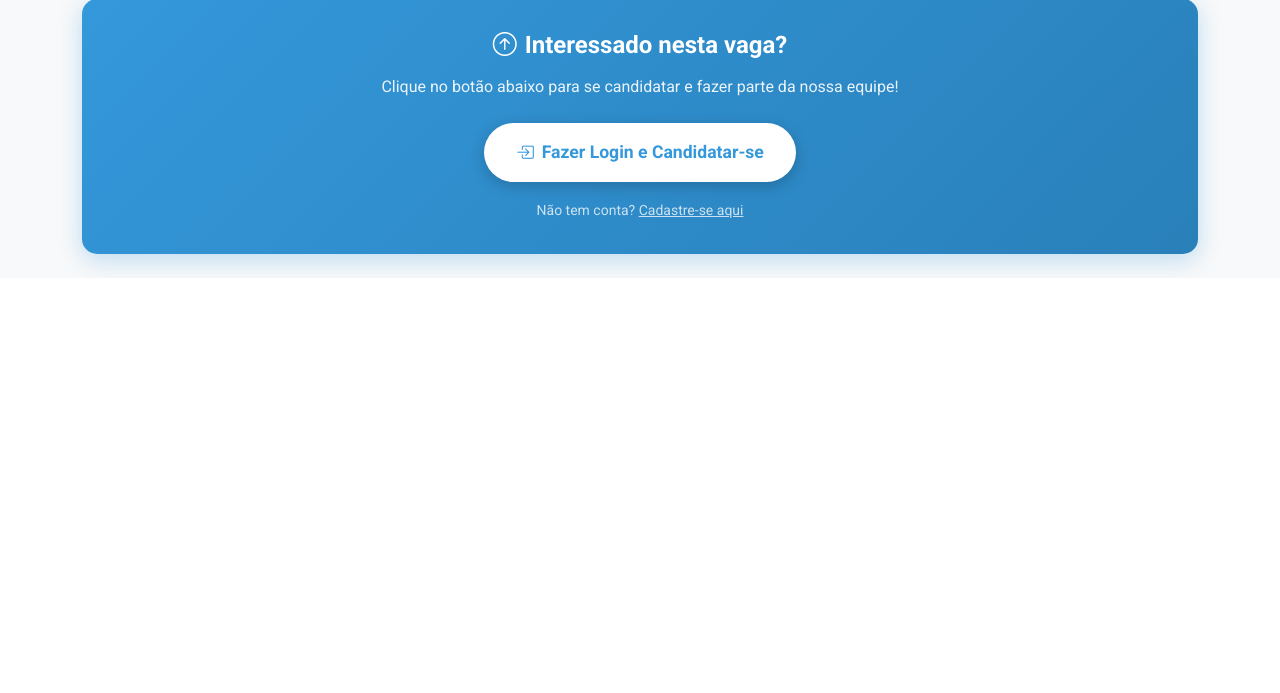
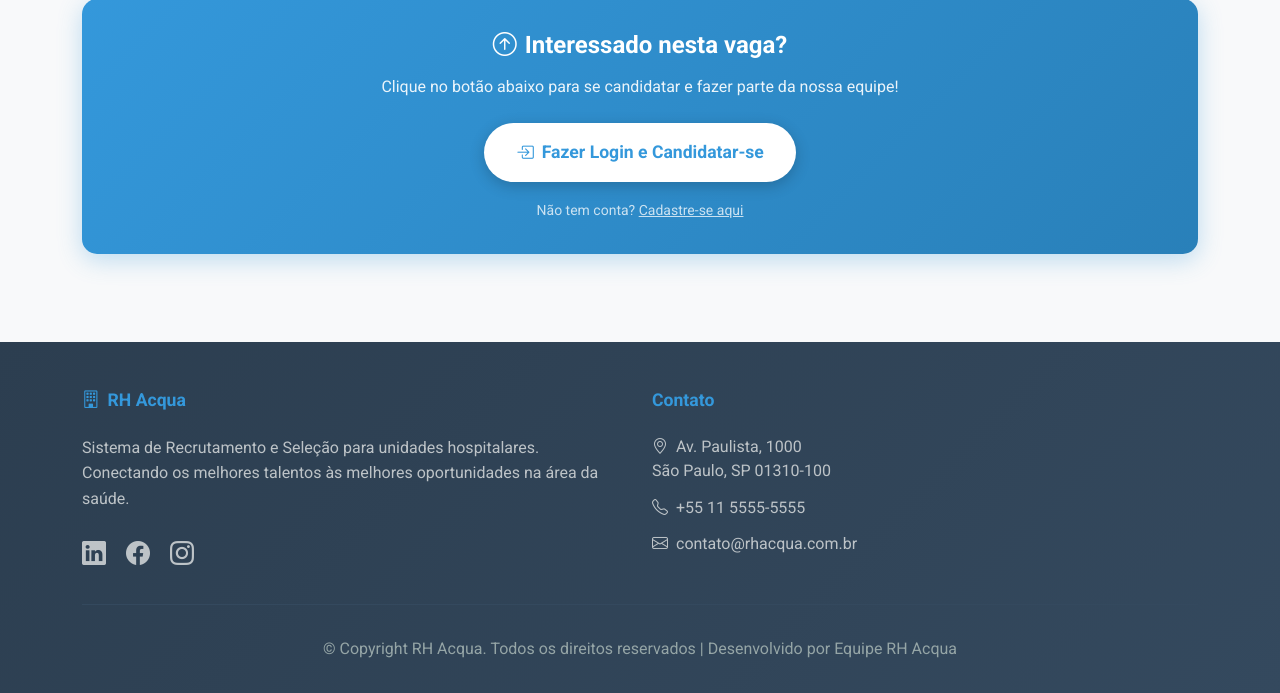
Before and after one commit to bblackbeans/rh-acqua, a Django app: template vacancies/templates/vacancies/public_vacancy_detail.html in a window 1280 px wide. Shown: the part 685-1378 px from the top of the page. Before the commit the page ends 961 px from the top, so only its background shows below. Run offline with Django 5.2, Linux system fonts and the light colour scheme; the template is opened without the code that fills it, so the values that code supplies are empty.

Commit message:
feat: adiciona footer de volta ao template da vaga pública para manter consistência visual

```diff
--- a/vacancies/templates/vacancies/public_vacancy_detail.html
+++ b/vacancies/templates/vacancies/public_vacancy_detail.html
@@ -239,6 +239,73 @@
     .info-card:hover {
         transform: translateY(-2px);
         box-shadow: 0 5px 20px rgba(0,0,0,0.12);
+    }
+
+    /* Footer Moderno */
+    .footer-modern {
+        background: linear-gradient(135deg, #2c3e50 0%, #34495e 100%);
+        color: white;
+        padding: 3rem 0 2rem;
+        margin-top: 4rem;
+    }
+
+    .footer-modern .footer-section h5 {
+        color: #3498db;
+        font-weight: 600;
+        margin-bottom: 1.5rem;
+        font-size: 1.1rem;
+    }
+
+    .footer-description {
+        color: #bdc3c7 !important;
+        line-height: 1.6;
+        margin-bottom: 1.5rem;
+    }
+
+    .footer-modern .contact-list {
+        list-style: none;
+        padding: 0;
+    }
+
+    .footer-modern .contact-list li {
+        margin-bottom: 0.8rem;
+        color: #bdc3c7 !important;
+    }
+
+    .footer-modern .social-links a {
+        color: #bdc3c7;
+        font-size: 1.5rem;
+        margin-right: 1rem;
+        transition: color 0.3s ease;
+    }
+
+    .footer-modern .social-links a:hover {
+        color: #3498db;
+    }
+
+    .footer-modern .footer-bottom {
+        border-top: 1px solid #34495e;
+        padding-top: 2rem;
+        margin-top: 2rem;
+        text-align: center;
+        color: #95a5a6 !important;
+    }
+
+    /* Responsividade do Footer */
+    @media (max-width: 768px) {
+        .footer-modern {
+            padding: 2rem 0 1rem;
+        }
+
+        .footer-section {
+            text-align: center;
+            margin-bottom: 2rem;
+        }
+
+        .social-links {
+            justify-content: center;
+            display: flex;
+        }
     }
     </style>
 </head>
@@ -506,6 +573,36 @@
         {% endif %}
     </div>
 
+    <!-- Footer -->
+    <footer class="footer-modern">
+        <div class="container">
+            <div class="row">
+                <div class="col-lg-6 col-md-6 footer-section">
+                    <h5><i class="bi bi-building me-2"></i>RH Acqua</h5>
+                    <p class="footer-description">Sistema de Recrutamento e Seleção para unidades hospitalares. Conectando os melhores talentos às melhores oportunidades na área da saúde.</p>
+                    <div class="social-links">
+                        <a href="#" aria-label="LinkedIn"><i class="bi bi-linkedin"></i></a>
+                        <a href="#" aria-label="Facebook"><i class="bi bi-facebook"></i></a>
+                        <a href="#" aria-label="Instagram"><i class="bi bi-instagram"></i></a>
+                    </div>
+                </div>
+
+                <div class="col-lg-6 col-md-6 footer-section">
+                    <h5>Contato</h5>
+                    <ul class="contact-list">
+                        <li><i class="bi bi-geo-alt me-2"></i>Av. Paulista, 1000<br>São Paulo, SP 01310-100</li>
+                        <li><i class="bi bi-telephone me-2"></i>+55 11 5555-5555</li>
+                        <li><i class="bi bi-envelope me-2"></i>contato@rhacqua.com.br</li>
+                    </ul>
+                </div>
+            </div>
+
+            <div class="footer-bottom">
+                <p class="mb-0">&copy; Copyright RH Acqua. Todos os direitos reservados | Desenvolvido por Equipe RH Acqua</p>
+            </div>
+        </div>
+    </footer>
+
     <!-- Bootstrap JS Bundle with Popper -->
     <script src="https://cdn.jsdelivr.net/npm/bootstrap@5.3.0/dist/js/bootstrap.bundle.min.js"></script>
 </body>
```
